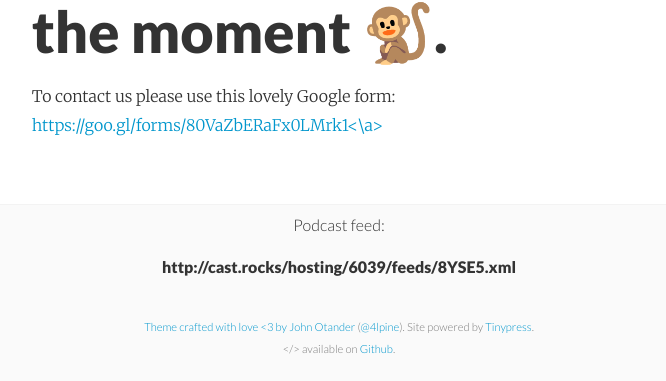
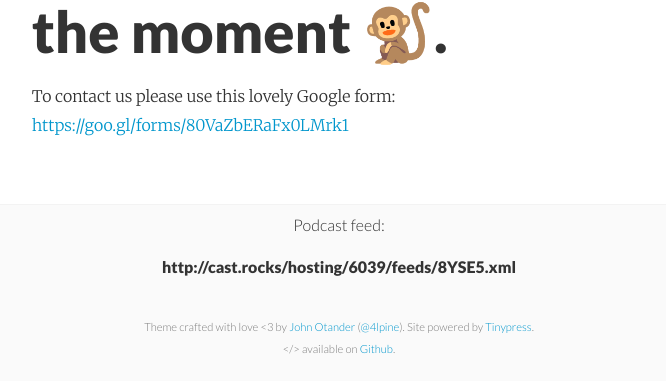
Before and after one commit to elmtown/elmtown.github.io, a Jekyll site: the page built from contact.html, in a window 1280 px wide. Shown: the part 1264-1645 px from the top of the page, without its empty margins (301-967 px from the left). Built offline with Jekyll 4.4.1, drawn with Linux system fonts in a browser that asks for light colours; part of the change alters nothing that is shown.

```diff
--- a/contact.html
+++ b/contact.html
@@ -8,5 +8,5 @@ layout: page
 We're very primitive at the moment 🐒.
 </h1>
 <p>
-To contact us please use this lovely Google form: <a href="https://goo.gl/forms/80VaZbERaFx0LMrk1"/>https://goo.gl/forms/80VaZbERaFx0LMrk1<\a>
+To contact us please use this lovely Google form: <a href="https://goo.gl/forms/80VaZbERaFx0LMrk1"/>https://goo.gl/forms/80VaZbERaFx0LMrk1</a>
 </p>
```
